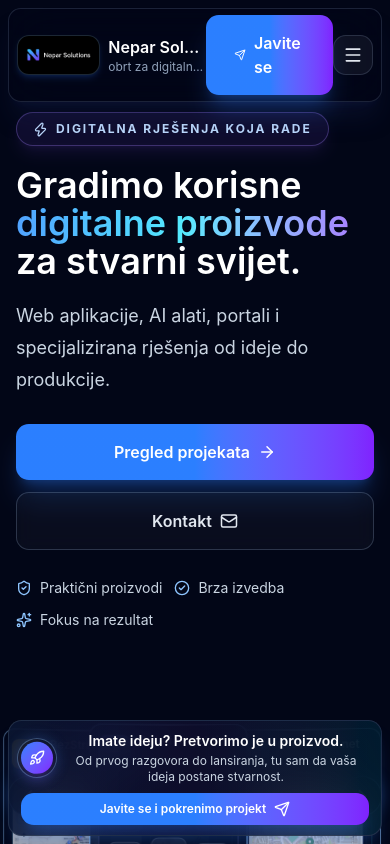
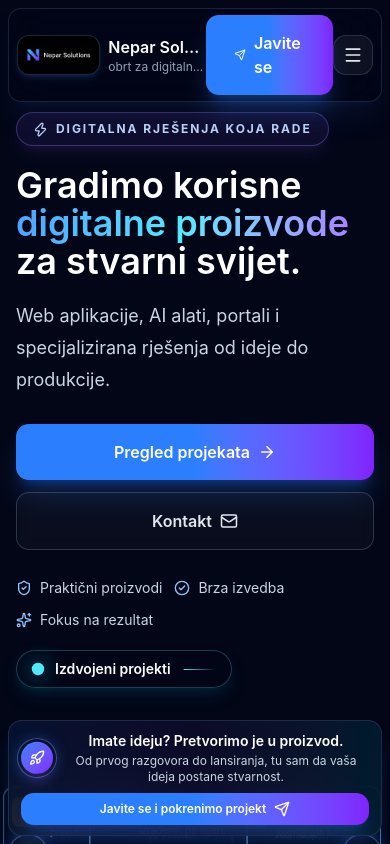
Before and after one commit to Weparche/nepar, a React (Vite) app: page / in a window 390 px wide. Shown: the top 844 px of the page. Built offline with nearby package versions, Linux system fonts and the light colour scheme.

Commit message:
chatgpt-redizajn-mobile

```diff
--- a/src/App.jsx
+++ b/src/App.jsx
@@ -347,6 +347,29 @@ function Hero() {
                 {point}
               </span>
             ))}
+          </motion.div>
+
+          <motion.div
+            initial={{ opacity: 0, y: 14, scale: 0.96 }}
+            animate={{ opacity: 1, y: 0, scale: 1 }}
+            transition={{ delay: 0.48, duration: 0.65, ease: "easeOut" }}
+            className="mt-5 lg:hidden"
+          >
+            <div className="inline-flex items-center gap-3 rounded-full border border-cyan-300/25 bg-slate-950/70 px-4 py-2 text-sm font-semibold text-white shadow-lg shadow-cyan-500/10 backdrop-blur">
+              <motion.span
+                aria-hidden="true"
+                animate={{ scale: [1, 1.25, 1], opacity: [0.65, 1, 0.65] }}
+                transition={{ duration: 1.8, repeat: Infinity, ease: "easeInOut" }}
+                className="size-2.5 rounded-full bg-cyan-300 shadow-[0_0_18px_rgba(34,211,238,0.8)]"
+              />
+              Izdvojeni projekti
+              <motion.span
+                aria-hidden="true"
+                animate={{ x: [0, 5, 0] }}
+                transition={{ duration: 1.6, repeat: Infinity, ease: "easeInOut" }}
+                className="h-px w-8 bg-gradient-to-r from-cyan-300 to-transparent"
+              />
+            </div>
           </motion.div>
         </motion.div>
 
```
Also changed, not shown: 4 other files (tests, documents, lock files or other folders).
